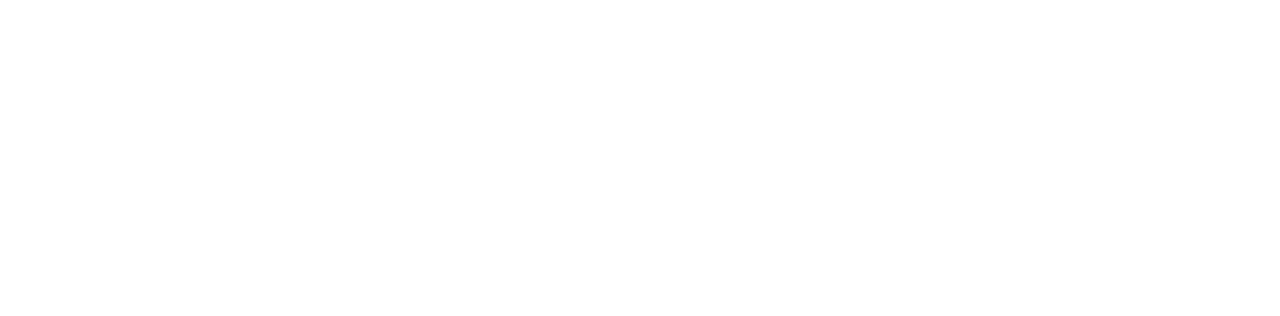
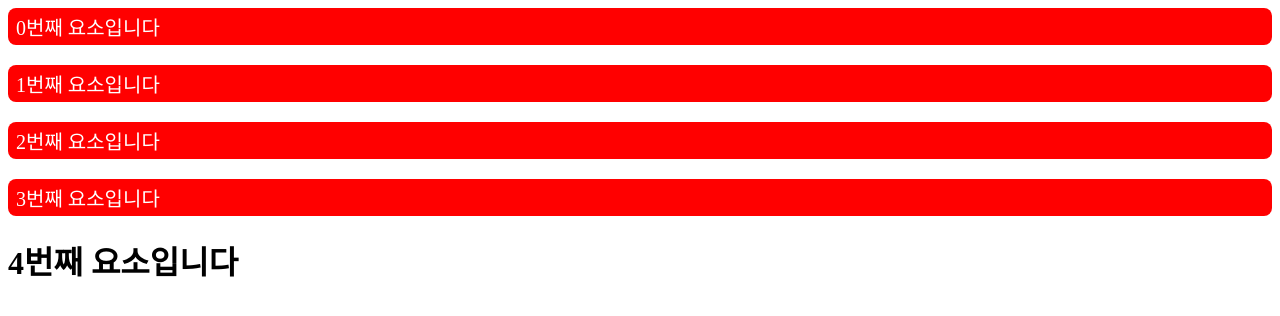
Before and after one commit to seungbinplace/seungseung, a plain HTML site: page 230919/compare/index.html in a window 1280 px wide. Drawn offline with Linux system fonts and the light colour scheme.

Commit message:
for문을 이용하여 클래스 제어

```diff
--- /dev/null
+++ b/230919/compare/app.js
@@ -0,0 +1,32 @@
+// getElementById는 ID를 기반으로 찾기 때문에, #이라는 표현을 따로 적어주지 않아도 된다
+//const title= document.getElementById('title');
+
+//querySelector는 태그, 클래스, 아이디 등 범용으로 사용하기 때문에 꼭 아이디인지, 클래스인지, 태그인지 구분해서 적어줘야 한다.
+
+const title = document.querySelectorAll('.title')
+// console.log(title[2]);
+
+// for(let i = 0; i < title.length; i++){
+// console.log(title[i])
+
+for (let i = 0; i < title.length; i++) {
+
+    // i번째의 텍스트를 변경
+    title[i].textContent = `${i}번째 요소입니다`
+
+    //i번째의 스타일 추가
+    console.log(title[i])
+    // title[i].style.fontSize = `${(i + 10) * 2}px`;
+    // title[i].style.fontWeight = '500';
+
+    // i번째의 red 클래스를 추가
+    title[i].classList.add('red');
+}
+
+// i번째의 red 클래스를 제거
+title[title.length-1].classList.remove('red');
+
+// if (i === title.length - 1){
+    //     // title[i].style.color = 'red'
+    //     title[i].classList.remove('red');
+    // }
--- a/230919/compare/index.html
+++ b/230919/compare/index.html
@@ -4,11 +4,18 @@
     <meta charset="UTF-8">
     <meta name="viewport" content="width=device-width, initial-scale=1.0">
     <title>Document</title>
+    <link rel="stylesheet" href="style.css">
 </head>
 <body>
+    <div class="title">title div</div>
+    <p class="title">title p</p>
+    <p class="title">title p</p>
+    <p class="title">title p</p>
+    <h1 class="title">Lorem, ipsum.</h1>
     <!-- <script src="script.js"></script> -->
     <!-- <script src="switch.js"></script> -->
     <!-- <script src="function.js"></script> -->
-    <script src="for.js"></script>
+    <!-- <script src="for.js"></script> -->
+    <script src="app.js"></script>
 </body>
 </html>
--- /dev/null
+++ b/230919/compare/style.css
@@ -0,0 +1,8 @@
+.red{
+    background-color: red;
+    color: white;
+    padding:4px 8px;
+    border-radius: 8px;
+    font-size: 20px;
+    font-weight: 400;
+}
```
